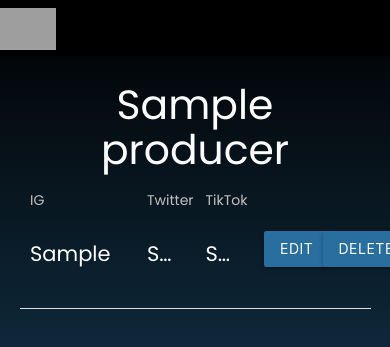
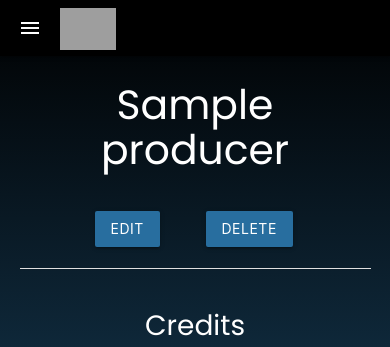
Before and after one commit to plam1216/beatstore, a Django app: page /producers/1/ in a window 390 px wide; the page is wider, and only the part inside the window is pictured. Shown: the top 347 px of that part. Run offline with Django 4.2, Linux system fonts and the light colour scheme; a user stored in the database is signed in; tables that the repository leaves empty hold one stand-in row (values such as "Sample post"); grey boxes are pictures that could not be loaded.

Commit message:
add mobile styling

```diff
--- a/main_app/static/beatstore/style.css
+++ b/main_app/static/beatstore/style.css
@@ -92,8 +92,12 @@ form > p > span.helptext {
     height: 45px;
 }
 
-.beat-index-titles {
+.beats-index-title {
     color: rgb(195, 194, 194)
+}
+
+.audio-player {
+    margin-left: 35px;
 }
 
 p {
@@ -151,5 +155,66 @@ p {
 
 #about > p {
     font-size: 1rem;
-    width: 75vh;
+    width: 75vw;
 }
+
+/* ---------- Mobile ---------- */
+
+/* iPhone 12 Pro */
+@media only screen and (max-width: 390px) {
+    body {
+        background-image: linear-gradient(var(--main-color), var(--secondary-color));
+    }
+
+    .producers-list {
+        margin: 0;
+    }
+
+    h4 {
+        font-size: 2rem;
+    }
+
+    h5 {
+        font-size: 1.5rem;
+    }
+
+    button.btn {
+        padding: 0;
+    }
+
+    .beats-desc-title {
+        display: none;
+    }
+
+    p.tracklist.track {
+        display: none;
+        font-size: 1rem;
+    }
+
+    .coverart-index {
+        height: 250px;
+        width: 250px;
+        margin-left: 45px;
+    }
+
+    .producer-desc-titles {
+        display: none;
+    }
+
+    .producers-info>div>p {
+        display: none;
+    }
+
+    #prod-edit {
+        margin-right: 90px;
+        padding-left: 75px;
+    }
+
+    .mobile-edit-delete {
+        display: show;
+    }
+
+    footer {
+        display: none;
+    }
+}
--- a/main_app/templates/about.html
+++ b/main_app/templates/about.html
@@ -4,7 +4,7 @@
     <div id="about">
         <h4>Hello! Welcome to my BeatStars replica!</h4>
         <p>
-            <a href="https://www.beatstars.com/">Beatstars</a> is a music marketplace where users can buy & sell beats.
+            <a href="https://www.beatstars.com/">BeatStars</a> is a music marketplace where users can buy & sell beats.
             <br/>
             <br/>
             They also provide users with a personal page to sell beats in addition to the Beatstars marketplace.
--- a/main_app/templates/base.html
+++ b/main_app/templates/base.html
@@ -35,12 +35,36 @@
 </head>
 
 <body>
-    <header class="navbar-fixed">
+    <header>
+        <!-- MOBILE NAVBAR -->
 
         <!-- nav dropdown for 'Beats' -->
+        <ul class="sidenav" id="mobile-demo">
+            <li><a href="{% url 'about' %}">About</a></li>
+            <li><a href="{% url 'beats_index' %}">Shop</a></li>
+            {% if user.is_authenticated %}
+            <li><a href="{% url 'beats_create' %}">Add Beat</a></li>
+            <li><a href="{% url 'my_beats' %}">My Beats</a></li>
+            <li><a href="{% url 'producers_create' %}">Add Producer</a></li>
+            <li><a href="{% url 'producers_index' %}">All Producers</a></li>
+            <li><a href="{% url 'logout' %}">Logout</a></li>
+            {% else %}
+            <li><a href="{% url 'producers_index' %}">Producers</a></li>
+            <li><a href="{% url 'signup' %}">Sign Up</a></li>
+            <li><a href="{% url 'login' %}">Login</a></li>
+            {% endif %}
+        </ul>
+
+
+
+
+
+
+        <!-- nav dropdown for Beats -->
         <ul id="dropdown1" class="dropdown-content">
             <li><a href="{% url 'my_beats' %}">My Beats</a></li>
             <li class="divider"></li>
+
             <li><a href="{% url 'beats_create' %}">Add Beat</a></li>
         </ul>
         <!-- nav dropdown for 'Producers' -->
@@ -50,7 +74,11 @@
             <li><a href="{% url 'producers_create' %}">Add Producer</a></li>
         </ul>
 
+
+
+
         <nav>
+            <a href="#" data-target="mobile-demo" class="sidenav-trigger"><i class="material-icons">menu</i></a>
             <div class="nav-wrapper">
                 <a href="{% url 'home' %}" style="height: 100%">
                     <img src="https://imgur.com/pQNNdDd.jpg" id="beatstars-logo" />
@@ -118,4 +146,8 @@
 
 <script>
     $(".dropdown-trigger").dropdown();
+
+    $(document).ready(function () {
+        $('.sidenav').sidenav();
+    });
 </script>
--- a/main_app/templates/home.html
+++ b/main_app/templates/home.html
@@ -2,9 +2,11 @@
 {% block content %}
 <div class="card home-bg">
     {% if user.is_authenticated %}
-    <h3 style="margin-top: 0; padding-top: 75px;">
+    <h2 style="margin-top: 0; padding-top: 100px;">
         Hello {{user.get_username}}!
-    </h3>
+    </h2>
+    {% else %}
+    <h2 style="margin-top: 0; padding-top: 100px;">Welcome to BeatStars!</h2>
     {% endif %}
 </div>
 {% endblock %}
--- a/main_app/templates/main_app/beat_form.html
+++ b/main_app/templates/main_app/beat_form.html
@@ -11,5 +11,6 @@
         </table>
         <input class="btn" type="submit" value="Submit" />
     </form>
+    <br/>
 </div>
 {% endblock %}
--- a/main_app/templates/main_app/producer_form.html
+++ b/main_app/templates/main_app/producer_form.html
@@ -9,5 +9,6 @@
         </table>
         <input class="btn" type="submit" value="Submit" />
     </form>
+    <br/>
 </div>
 {% endblock %}
--- a/main_app/templates/producers/detail.html
+++ b/main_app/templates/producers/detail.html
@@ -6,56 +6,56 @@
     </h3>
     <div>
         <div class="row">
-            <div class="col s4 beat-index-titles">
+            <div class="col s4 producer-desc-titles">
                 IG
             </div>
-            <div class="col s2 beat-index-titles">
+            <div class="col s2 producer-desc-titles">
                 Twitter
             </div>
-            <div class="col s2 beat-index-titles">
+            <div class="col s2 producer-desc-titles">
                 TikTok
             </div>
         </div>
-        <div class="row">
+        <div class="row producers-info" style="margin: 0;">
             <div class="col s4">
-                <p class="tracklist track">{{ producer.IG }}</p>
+                <p class="producers-list track">{{ producer.IG }}</p>
             </div>
             <div class="col s2">
-                <p class="tracklist track">{{ producer.twitter }}</p>
+                <p class="producers-list track">{{ producer.twitter }}</p>
             </div>
             <div class="col s2">
-                <p class="tracklist track">{{ producer.tiktok }}</p>
+                <p class="producers-list track">{{ producer.tiktok }}</p>
             </div>
             {% if user.is_authenticated %}
-            <div class="col s2">
+            <div class="col s2" id="prod-edit">
                 <a href="{% url 'producers_update' producer.id %}" style="margin-right: 10px">
                     <input class="btn" type="submit" value="Edit">
                 </a>
             </div>
-            <div class="col s2">
+            <div class="col s2" id="prod-delete">
                 <a href="{% url 'producers_delete' producer.id %}">
                     <input class="btn" type="submit" value="Delete">
                 </a>
             </div>
             {% endif %}
         </div>
-        <div class="col s6 divider"></div>
+        <div class="col s12 divider"></div>
 
         <br />
 
         <h4>Credits</h4>
         <div class="row">
             <div class="row">
-                <div class="col s6 offset-s1 beat-index-titles">
+                <div class="col s6 offset-s1 beats-desc-title">
                     Title
                 </div>
-                <div class="col s2 beat-index-titles">
+                <div class="col s2 beats-desc-title">
                     Genre
                 </div>
-                <div class="col s1 beat-index-titles">
+                <div class="col s1 beats-desc-title">
                     BPM
                 </div>
-                <div class="col s2 beat-index-titles">
+                <div class="col s2 beats-desc-title">
                     Key
                 </div>
             </div>
@@ -66,7 +66,8 @@
                 <a href="{% url 'beats_detail' beat.id %}">
                     <div class="row">
                         <div class="col s1">
-                            <img src="{{ awsurl }}/{{ beat.image }}" alt="{{ beat.name }}" class="coverart coverart-index" />
+                            <img src="{{ awsurl }}/{{ beat.image }}" alt="{{ beat.name }}"
+                                class="coverart coverart-index" />
                         </div>
                         <div class="col s6">
                             <p class="tracklist track">{{ beat.name }}</p>
@@ -81,7 +82,7 @@
                             <p class="tracklist track">{{ beat.key }}</p>
                         </div>
                 </a>
-                <div class="col s11 offset-s1 divider"></div>
+                <div class="col s12 divider"></div>
             </div>
             {% endfor %}
         </div>
--- a/main_app/templates/registration/signup.html
+++ b/main_app/templates/registration/signup.html
@@ -14,5 +14,6 @@
         <input type="submit" class="btn" value="Sign Up">
         <input type="hidden" class="next" value="{{ next }}">
     </form>
+    <br/>
 </div>
 {% endblock %}
```
Also changed, not shown: main_app/templates/beats/detail.html (+6 -9 lines), main_app/templates/beats/index.html (+5 -5 lines), main_app/templates/my_beats.html (+5 -5 lines), main_app/templates/producers/index.html (+8 -8 lines).
